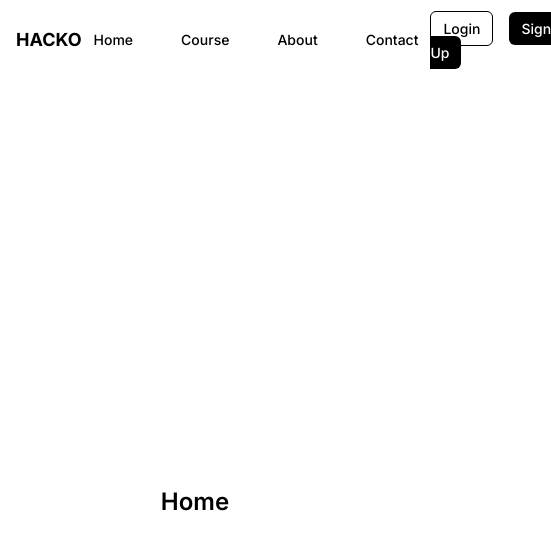
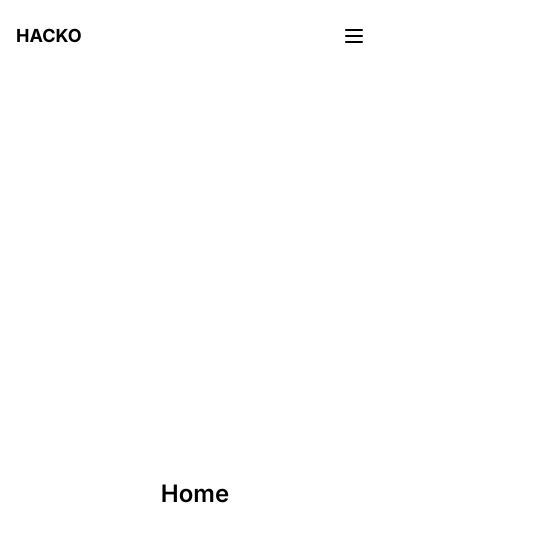
Before and after one commit to BERNEXT-ICF/hacko, a Next.js app: page / in a window 390 px wide. Shown: the top 550 px of the page, 551 px wide, since content can reach past the window. Built offline with nearby package versions, Linux system fonts and the light colour scheme.

Commit message:
update responsive navbar for mobile screen

```diff
--- a/components/Navbar.tsx
+++ b/components/Navbar.tsx
@@ -1,14 +1,23 @@
-import React from 'react';
-import Link from 'next/link'; // If using Next.js, otherwise use 'a' tag
+'use client';
+
+import React, { useState } from 'react';
+import Link from 'next/link';
 
 const Navbar = () => {
+    const [isMobileMenuOpen, setIsMobileMenuOpen] = useState(false);
+
+    const toggleMenu = () => {
+        setIsMobileMenuOpen(!isMobileMenuOpen);
+    };
+
     return (
         <nav className="bg-white p-4 flex justify-between items-center">
             <div className="text-black text-lg font-bold">
                 <Link href="/">HACKO</Link>
             </div>
 
-            <div className="flex space-x-6">
+            {/* Desktop menu items */}
+            <div className="hidden md:flex space-x-6">
                 <Link href="/" className="text-black hover:bg-gray-200 hover:text-gray-700 px-3 py-2 rounded-md text-sm font-medium">
                     Home
                 </Link>
@@ -23,7 +32,57 @@ const Navbar = () => {
                 </Link>
             </div>
 
-            <div className="space-x-4">
+            {/* Mobile hamburger button */}
+            <button
+                onClick={toggleMenu}
+                className="md:hidden text-black hover:bg-gray-200 p-2 rounded-md"
+            >
+                <svg
+                    xmlns="http://www.w3.org/2000/svg"
+                    fill="none"
+                    viewBox="0 0 24 24"
+                    stroke="currentColor"
+                    className="w-6 h-6"
+                >
+                    <path
+                        strokeLinecap="round"
+                        strokeLinejoin="round"
+                        strokeWidth="2"
+                        d="M4 6h16M4 12h16M4 18h16"
+                    />
+                </svg>
+            </button>
+
+            {/* Mobile menu */}
+            <div className={`md:hidden ${isMobileMenuOpen ? 'block' : 'hidden'} absolute top-16 left-0 w-full bg-white shadow-lg`}>
+                <div className="flex flex-col items-center p-4 space-y-4">
+                    <Link href="/" className="text-black hover:bg-gray-200 hover:text-gray-700 px-3 py-2 rounded-md text-sm font-medium">
+                        Home
+                    </Link>
+                    <Link href="/course" className="text-black hover:bg-gray-200 hover:text-gray-700 px-3 py-2 rounded-md text-sm font-medium">
+                        Course
+                    </Link>
+                    <Link href="/about" className="text-black hover:bg-gray-200 hover:text-gray-700 px-3 py-2 rounded-md text-sm font-medium">
+                        About
+                    </Link>
+                    <Link href="/contact" className="text-black hover:bg-gray-200 hover:text-gray-700 px-3 py-2 rounded-md text-sm font-medium">
+                        Contact
+                    </Link>
+                </div>
+
+                <div className="flex justify-center p-4 border-b">
+                    <div className="flex space-x-4">
+                        <Link href="/login" className="text-black border border-black hover:bg-gray-200 hover:text-gray-700 px-3 py-2 rounded-md text-sm font-medium">
+                            Login
+                        </Link>
+                        <Link href="/signup" className="text-white bg-black hover:bg-gray-800 px-3 py-2 rounded-md text-sm font-medium">
+                            Sign Up
+                        </Link>
+                    </div>
+                </div>
+            </div>
+
+            <div className="hidden md:flex space-x-4">
                 <Link href="/login" className="text-black border border-black hover:bg-gray-200 hover:text-gray-700 px-3 py-2 rounded-md text-sm font-medium">
                     Login
                 </Link>
```
